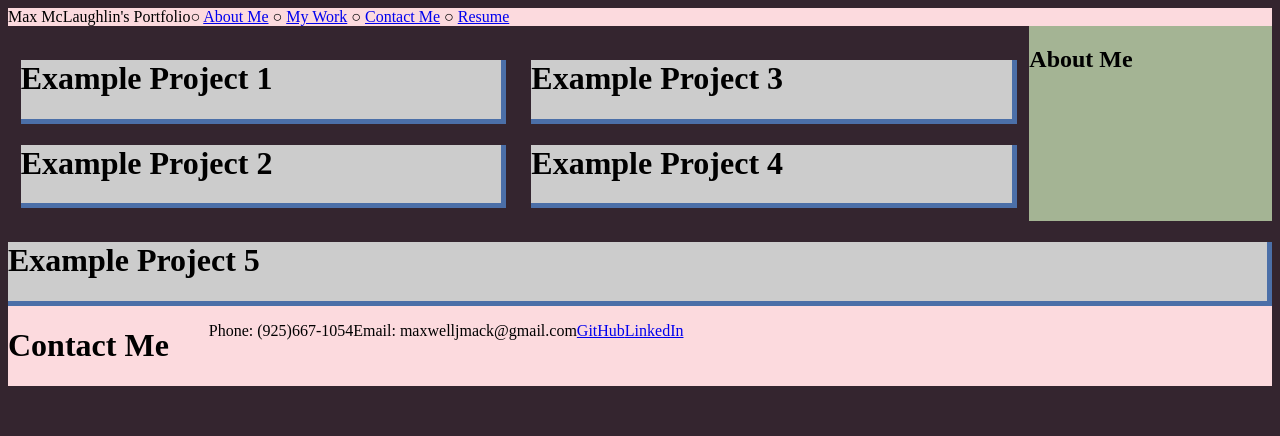
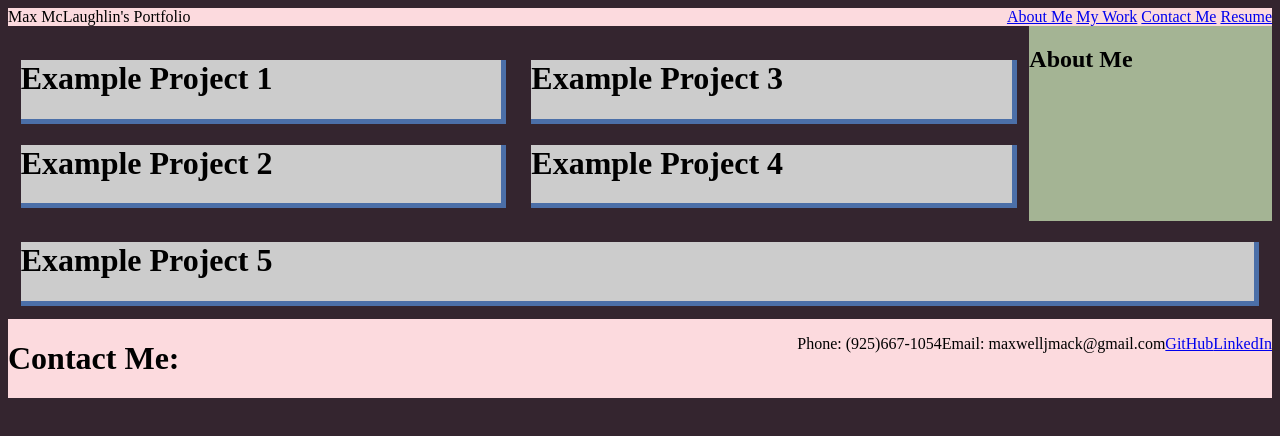
Before and after one commit to lafflin/homework-2, a plain HTML site: page index.html in a window 1280 px wide. Drawn offline with Linux system fonts and the light colour scheme; placeholder pictures from the web are drawn by us.

Commit message:
spaced header and footer better, still needs some work tho

```diff
--- a/assets/style.css
+++ b/assets/style.css
@@ -53,6 +53,7 @@ body {
   border-bottom: 5px solid var(--accent);
   border-right: 5px solid var(--accent);
   flex: 1 80%;
+  margin: 1%;
 }
 
 aside {
@@ -65,17 +66,18 @@ header {
   background-color: var(--secondary);
   display: flex;
   flex-direction: row;
+  justify-content: space-between;
 }
 
 header nav {
-  display: block;
+  flex-wrap: wrap;
   flex-direction: row;
-  align-items: flex-end;
 }
 
 footer {
   display: flex;
   background-color: var(--secondary);
+  justify-content: space-between;
 }
 
 footer ul {
@@ -83,3 +85,7 @@ footer ul {
   list-style-type: none;
   flex-direction: row;
 }
+
+footer ul li {
+  justify-content: space-around;
+}
--- a/index.html
+++ b/index.html
@@ -5,14 +5,15 @@
     <meta http-equiv="X-UA-Compatible" content="IE=edge" />
     <meta name="viewport" content="width=device-width, initial-scale= .0" />
     <link rel="stylesheet" href="./assets/style.css" />
-    <title>Max McLaughlin's Porfolio</title>
+    <title>Max McLaughlin: Web Developer</title>
   </head>
   <body>
     <header>
       Max McLaughlin's Portfolio
       <nav>
-        ○ <a href="#about">About Me</a> ○ <a href="#projects"> My Work</a> ○
-        <a href="#contact-me">Contact Me</a> ○
+        <a href="#about">About Me</a>
+        <a href="#projects"> My Work</a>
+        <a href="#contact-me">Contact Me</a>
         <a href="./resume.md">Resume</a>
       </nav>
     </header>
@@ -30,7 +31,7 @@
     </div>
     <div id="p5"><h1>Example Project 5</h1></div>
     <footer>
-      <h1 id="contact-me">Contact Me</h1>
+      <h1 id="contact-me">Contact Me:</h1>
       <ul>
         <li>Phone: (925)667-1054</li>
         <li>Email: maxwelljmack@gmail.com</li>
```
